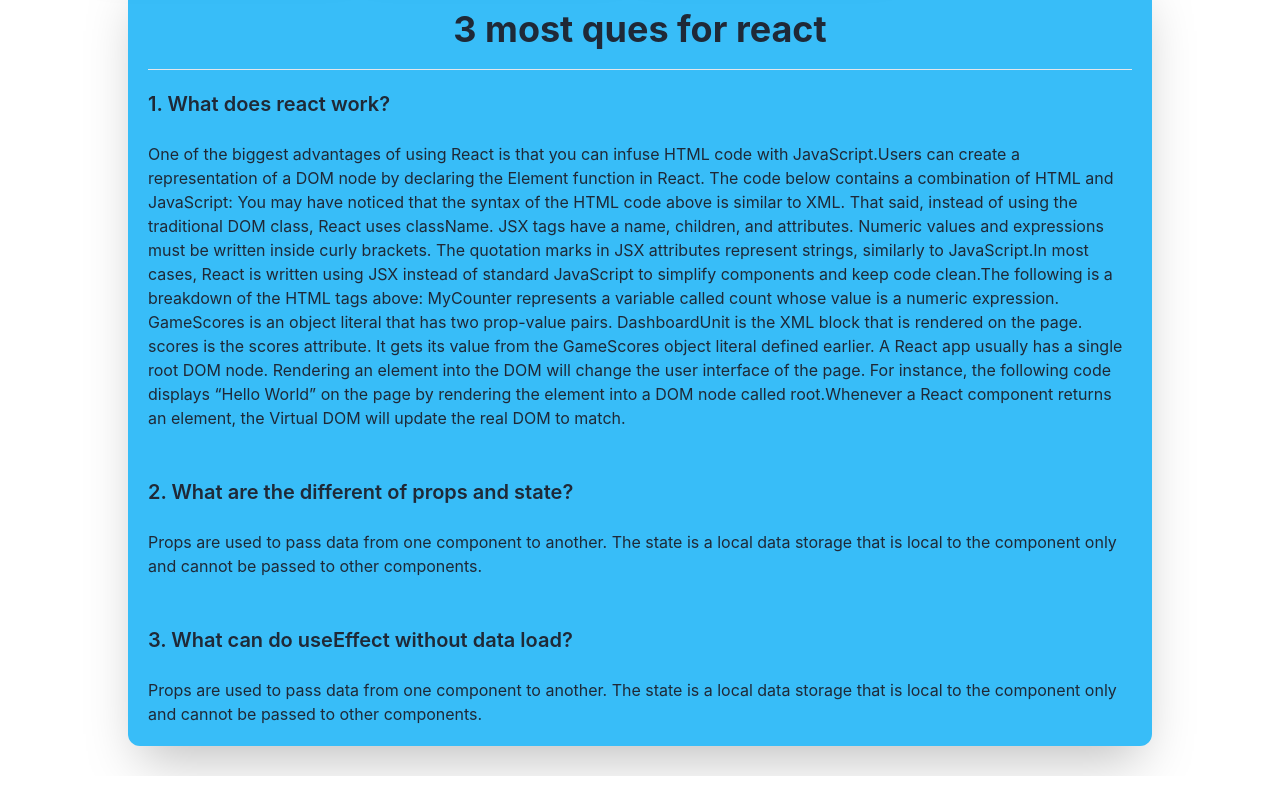
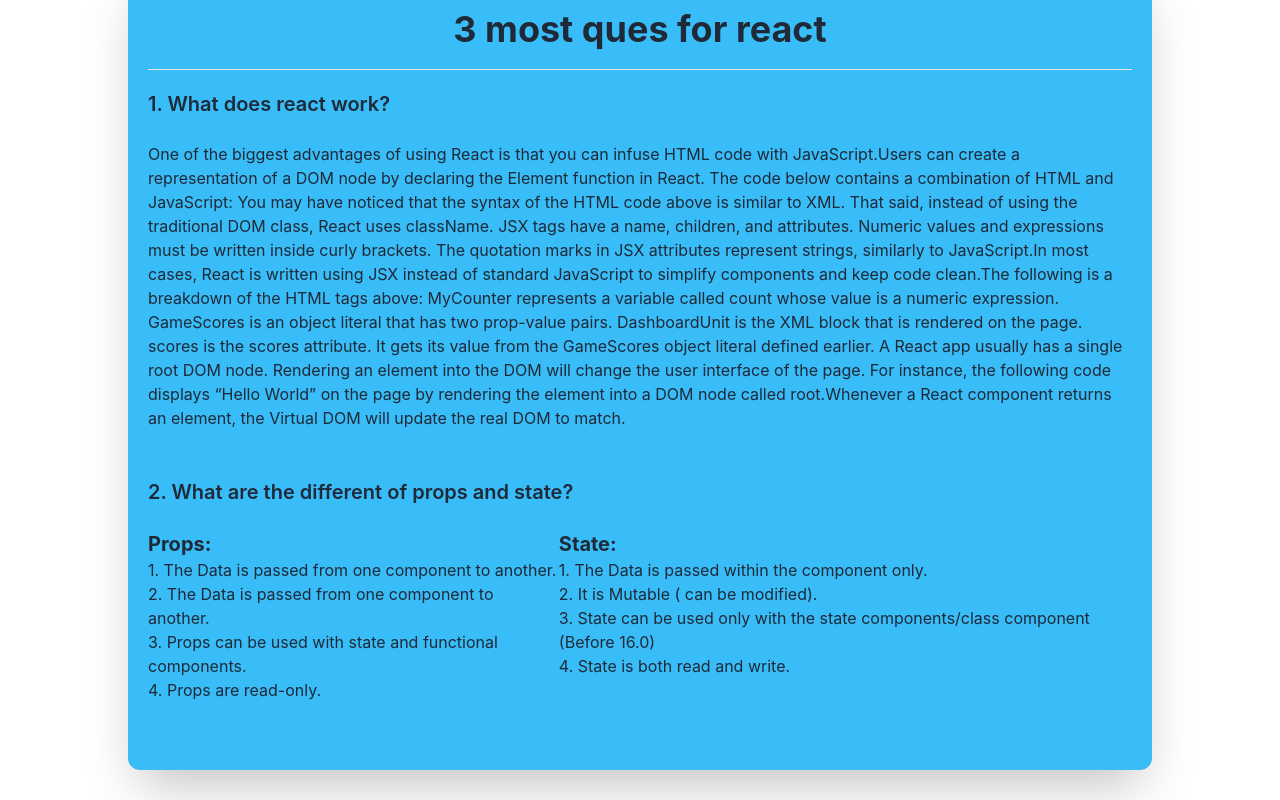
Before and after one commit to RsRuh/my-ride, a React (Create React App) app: page / in a window 1280 px wide. Shown: the part 1301-2101 px from the top of the page. Before the commit the page ends 2077 px from the top, so only its background shows below. Built offline with nearby package versions, Linux system fonts and the light colour scheme.

Commit message:
add more question

```diff
--- a/src/components/Main/Main.js
+++ b/src/components/Main/Main.js
@@ -64,12 +64,33 @@
                 <br />
                 <h3 className='font-semibold text-xl'>2. What are the different of props and state?</h3>
                 <br />
-                <h4>Props are used to pass data from one component to another. The state is a local data storage that is local to the component only and cannot be passed to other components.</h4>
+                <div className='flex justify-around'>
+                    <div>
+                        <h4 className='text-xl font-bold'>
+                            Props:
+                        </h4>
+                        <ul>
+                            <li>1. The Data is passed from one component to another.</li>
+                            <li>2. The Data is passed from one component to another.</li>
+                            <li>3. Props can be used with state and functional components.</li>
+                            <li>4. Props are read-only.</li>
+                        </ul>
+                    </div>
+                    <div>
+                        <h4 className='text-xl font-bold'>
+                            State:
+                        </h4>
+                        <ul>
+                            <li>1. The Data is passed within the component only.</li>
+                            <li>2. It is Mutable ( can be modified).</li>
+                            <li>3. State can be used only with the state components/class component (Before 16.0)</li>
+                            <li>4. State is both read and write.</li>
+                        </ul>
+                    </div>
+                </div>
                 <br />
                 <br />
-                <h3 className='font-semibold text-xl'>3. What can do useEffect without data load?</h3>
-                <br />
-                <h4>Props are used to pass data from one component to another. The state is a local data storage that is local to the component only and cannot be passed to other components.</h4>
+
             </div>
         </div>
     );
```
